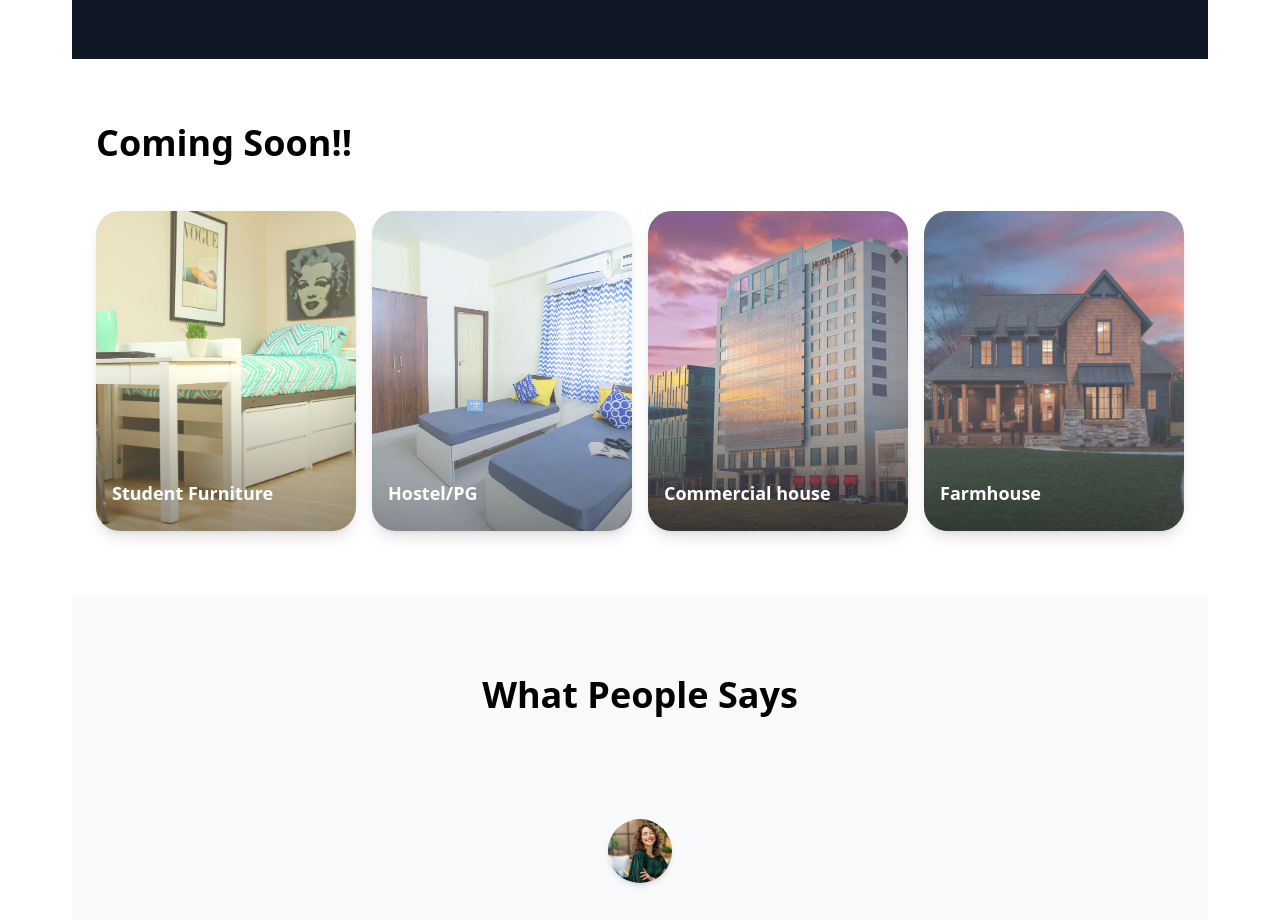
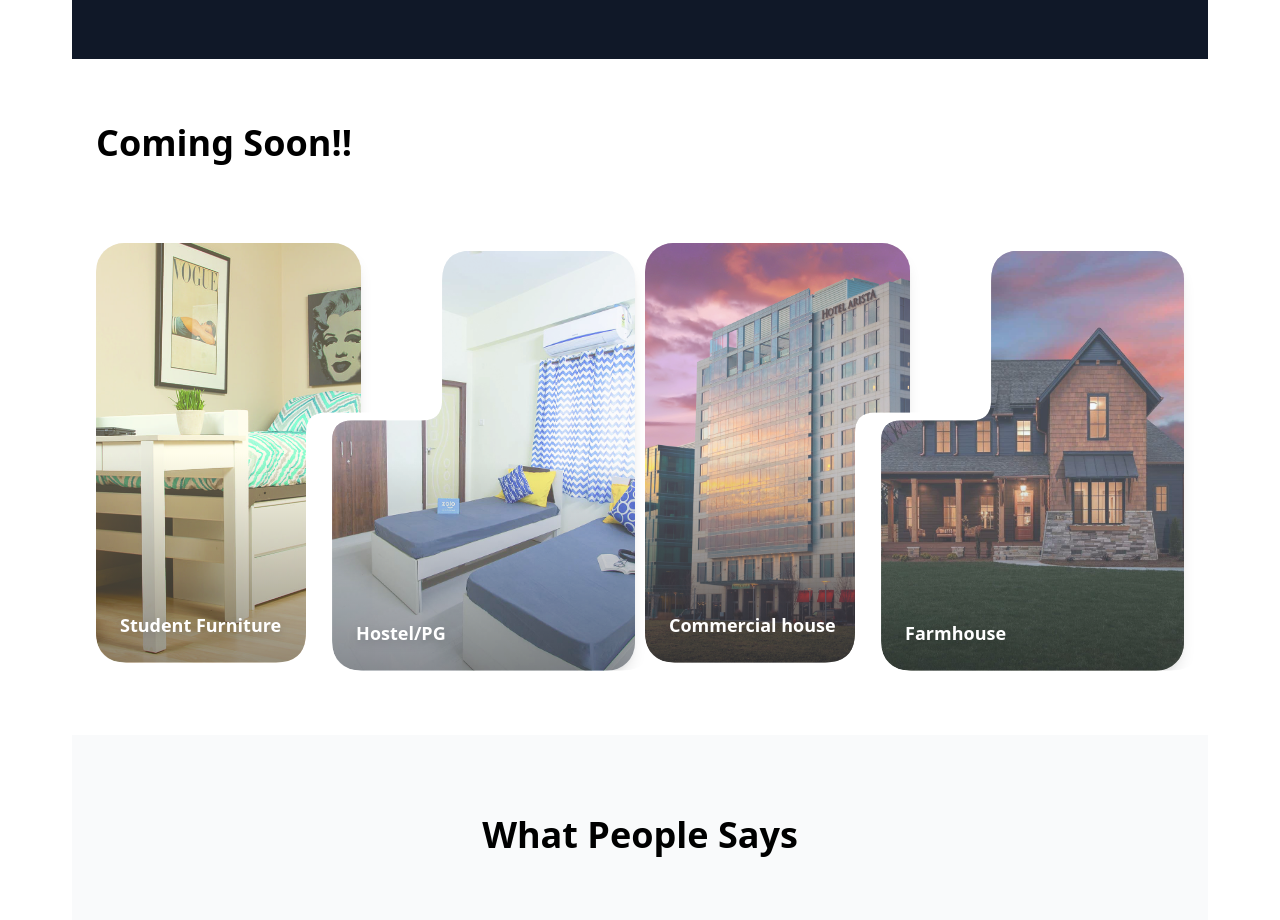
Before and after one commit to Rumin-in/client, a React (Vite) app: page / in a window 1280 px wide. Shown: the part 3680-4600 px from the top of the page. Built offline with nearby package versions, Linux system fonts and the light colour scheme.

Commit message:
Updated coming soon images

```diff
--- a/src/components/ComingSoon.tsx
+++ b/src/components/ComingSoon.tsx
@@ -1,8 +1,6 @@
-
 import React from 'react';
 
-const ComingSoon: React.FC = () => {
-  // Coming soon categories data
+const ComingSoon = () => {
   const categories = [
     {
       id: 1,
@@ -32,46 +30,95 @@ const ComingSoon: React.FC = () => {
 
   return (
     <section className="py-16 bg-white">
-      <div className="container mx-auto px-6">
-        {/* Header */}
-        <h2 className="text-4xl font-bold text-black mb-12">
+      <div className="container mx-auto px-4 sm:px-6">
+        <h2 className="text-3xl sm:text-4xl font-bold text-black mb-8 sm:mb-20">
           Coming Soon!!
         </h2>
 
-        {/* Categories Grid */}
-        <div className="grid grid-cols-1 sm:grid-cols-2 lg:grid-cols-4 gap-4 max-w-6xl">
-          {categories.map((category) => (
-            <div
-              key={category.id}
-              className="relative rounded-3xl overflow-hidden shadow-lg hover:shadow-xl transition-all duration-300 cursor-pointer group h-80"
-            >
-              {/* Background Image */}
-              <img
-                src={category.image}
-                alt={category.title}
-                className="w-full h-full object-cover group-hover:scale-105 transition-transform duration-300"
-              />
+        <div className="grid grid-cols-1 sm:grid-cols-2 lg:grid-cols-4 gap-2 sm:gap-2.5 max-w-7xl mx-auto ">
+          {/* Card 1 - L Shape with more curves */}
+          <div className="relative overflow-hidden shadow-lg hover:shadow-xl transition-all duration-300 cursor-pointer group h-80 sm:h-96 md:h-[420px]"
+               style={{
+                 clipPath: 'path("M 0,30 Q 0,0 30,0 L 290,0 Q 320,0 320,30 L 320,150 Q 320,170 300,170 L 230,170 Q 210,170 210,190 L 210,390 Q 210,420 180,420 L 30,420 Q 0,420 0,390 Z")',
+                 borderRadius: '28px'
+               }}>
+            <img
+              src={categories[0].image}
+              alt={categories[0].title}
+              className="w-full h-full object-cover group-hover:scale-105 transition-transform duration-300"
+            />
+            <div className={`absolute inset-0 ${categories[0].bgColor} opacity-30`}></div>
+            <div className="absolute inset-0 bg-gradient-to-t from-black/40 via-transparent to-transparent"></div>
+            <div className="absolute bottom-4 sm:bottom-6 left-4 sm:left-6 right-4 sm:right-6">
+              <h3 className="text-white font-semibold text-base sm:text-lg drop-shadow-lg">
+                {categories[0].title}
+              </h3>
+            </div>
+          </div>
 
-              {/* Colored Background Overlay */}
-              <div className={`absolute inset-0 ${category.bgColor} opacity-30`}></div>
+          {/* Card 2 - Reverse L Shape with more curves */}
+          <div className="relative overflow-hidden shadow-lg hover:shadow-xl transition-all duration-300 cursor-pointer group h-80 sm:h-96 md:h-[420px] lg:ml-[-3vmax] lg:mt-2"
+               style={{
+                 clipPath: 'path("M 0,190 Q 0,170 20,170 L 90,170 Q 110,170 110,150 L 110,30 Q 110,0 140,0 L 290,0 Q 320,0 320,30 L 320,390 Q 320,420 290,420 L 30,420 Q 0,420 0,390 Z")',
+                 borderRadius: '28px'
+               }}>
+            <img
+              src={categories[1].image}
+              alt={categories[1].title}
+              className="w-full h-full object-cover group-hover:scale-105 transition-transform duration-300"
+            />
+            <div className={`absolute inset-0 ${categories[1].bgColor} opacity-30`}></div>
+            <div className="absolute inset-0 bg-gradient-to-t from-black/40 via-transparent to-transparent"></div>
+            <div className="absolute bottom-4 sm:bottom-6 left-4 sm:left-6 right-4 sm:right-6">
+              <h3 className="text-white font-semibold text-base sm:text-lg drop-shadow-lg">
+                {categories[1].title}
+              </h3>
+            </div>
+          </div>
 
-              {/* Gradient Overlay for text readability */}
-              <div className="absolute inset-0 bg-gradient-to-t from-black/40 via-transparent to-transparent"></div>
+          {/* Card 3 - L Shape with more curves */}
+          <div className="relative overflow-hidden shadow-lg hover:shadow-xl transition-all duration-300 cursor-pointer group h-80 sm:h-96 md:h-[420px]"
+               style={{
+                 clipPath: 'path("M 0,30 Q 0,0 30,0 L 290,0 Q 320,0 320,30 L 320,150 Q 320,170 300,170 L 230,170 Q 210,170 210,190 L 210,390 Q 210,420 180,420 L 30,420 Q 0,420 0,390 Z")',
+                 borderRadius: '28px'
+               }}>
+            <img
+              src={categories[2].image}
+              alt={categories[2].title}
+              className="w-full h-full object-cover group-hover:scale-105 transition-transform duration-300"
+            />
+            <div className={`absolute inset-0 ${categories[2].bgColor} opacity-30`}></div>
+            <div className="absolute inset-0 bg-gradient-to-t from-black/40 via-transparent to-transparent"></div>
+            <div className="absolute bottom-4 sm:bottom-6 left-4 sm:left-6 right-4 sm:right-6">
+              <h3 className="text-white font-semibold text-base sm:text-lg drop-shadow-lg">
+                {categories[2].title}
+              </h3>
+            </div>
+          </div>
 
-              {/* Category Title - positioned at bottom */}
-              <div className="absolute bottom-6 left-4 right-4">
-                <h3 className="text-white font-semibold text-lg">
-                  {category.title}
-                </h3>
-              </div>
+          {/* Card 4 - Reverse L Shape with more curves */}
+          <div className="relative overflow-hidden shadow-lg hover:shadow-xl transition-all duration-300 cursor-pointer group h-80 sm:h-96 md:h-[420px] lg:ml-[-3vmax] lg:mt-2"
+               style={{
+                 clipPath: 'path("M 0,190 Q 0,170 20,170 L 90,170 Q 110,170 110,150 L 110,30 Q 110,0 140,0 L 290,0 Q 320,0 320,30 L 320,390 Q 320,420 290,420 L 30,420 Q 0,420 0,390 Z")',
+                 borderRadius: '28px'
+               }}>
+            <img
+              src={categories[3].image}
+              alt={categories[3].title}
+              className="w-full h-full object-cover group-hover:scale-105 transition-transform duration-300"
+            />
+            <div className={`absolute inset-0 ${categories[3].bgColor} opacity-30`}></div>
+            <div className="absolute inset-0 bg-gradient-to-t from-black/40 via-transparent to-transparent"></div>
+            <div className="absolute bottom-4 sm:bottom-6 left-4 sm:left-6 right-4 sm:right-6">
+              <h3 className="text-white font-semibold text-base sm:text-lg drop-shadow-lg">
+                {categories[3].title}
+              </h3>
             </div>
-          ))}
+          </div>
         </div>
       </div>
     </section>
   );
 };
 
-
-
 export default ComingSoon;
```
